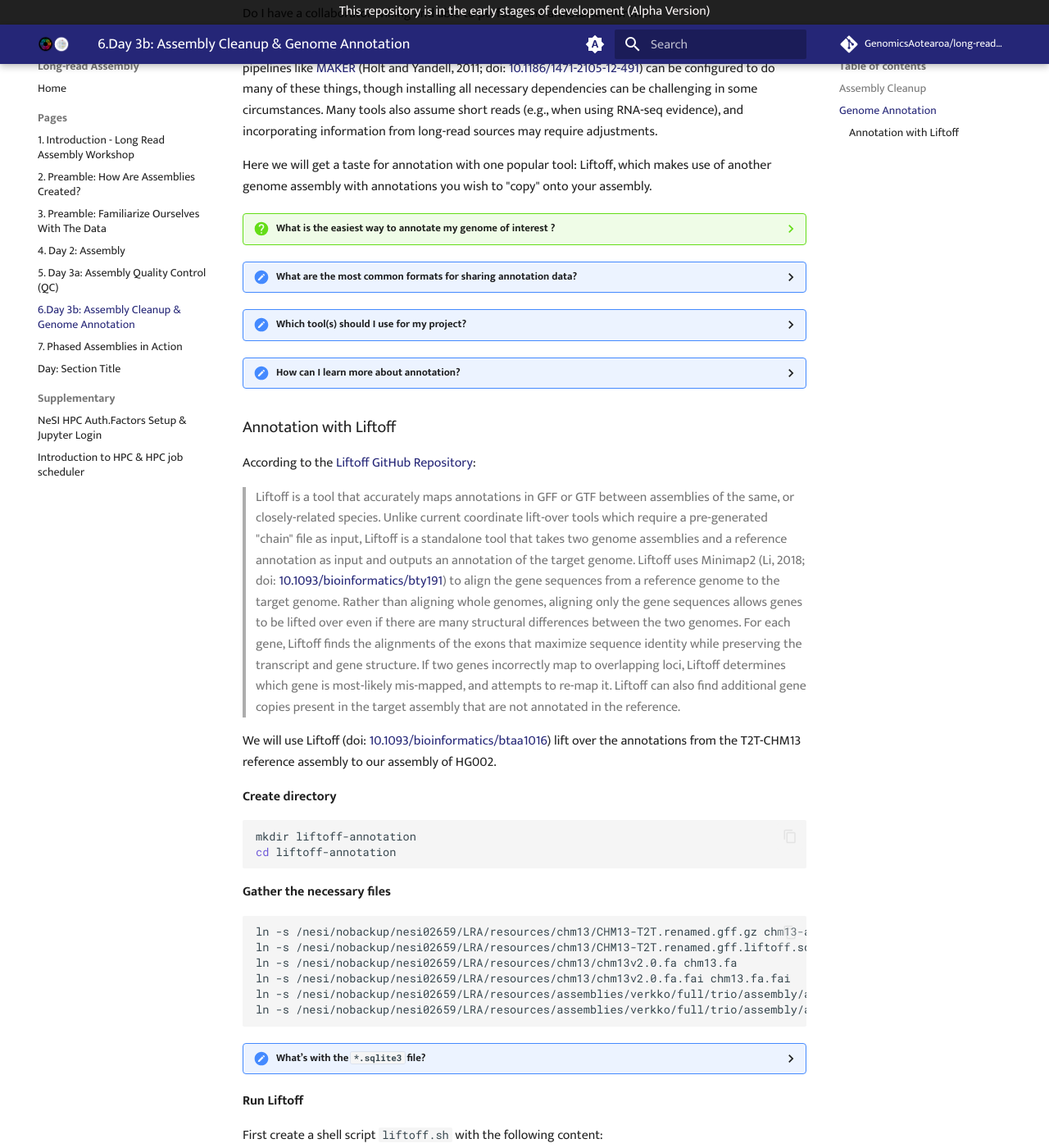
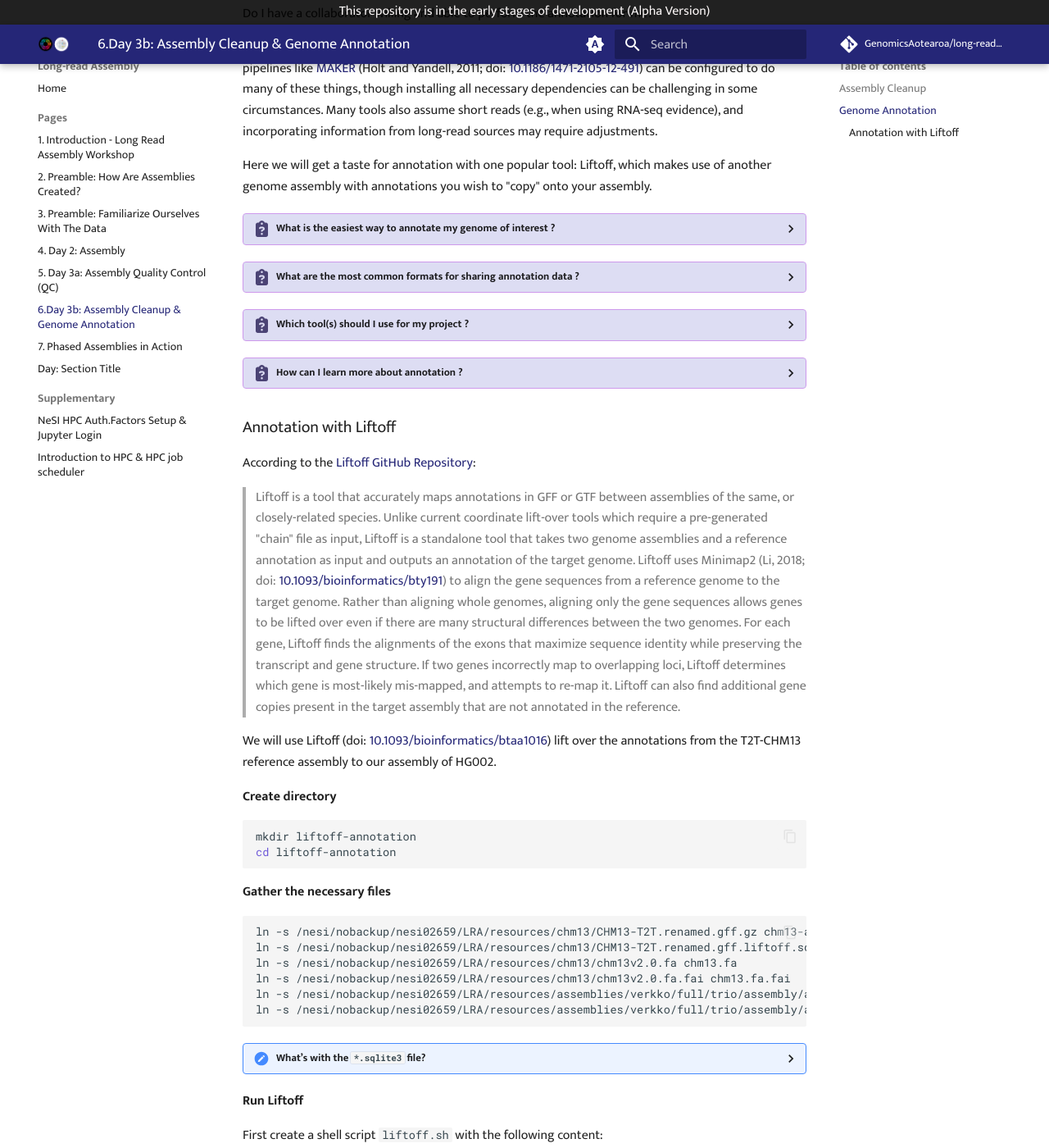
Before and after one commit to GenomicsAotearoa/long-read-assembly, an MkDocs documentation site: the page built from docs/pages/day3b_assembly_cleanup_annotation.md, in a window 1280 px wide and 1400 px high, scrolled down 2686 px. Shown: the whole window at 82% size. Built offline with MkDocs 1.6.1 and Material for MkDocs 9.7.7, drawn with Linux system fonts in a browser that asks for light colours; comment, search, counter and statistics services are not loaded.

Commit message:
update list admonition

```diff
--- a/docs/pages/day3b_assembly_cleanup_annotation.md
+++ b/docs/pages/day3b_assembly_cleanup_annotation.md
@@ -217,10 +217,8 @@ your assembly.
     Otherwise, finding a collaborator with expertise is a good option.
 
 
-<details>
-    <summary>
-        <strong>What are the most common formats for sharing annotation data?</strong>
-    </summary>
+??? clipboard-question "What are the most common formats for sharing annotation data ?"
+
     The most common formats are
     <a href="https://genome.ucsc.edu/FAQ/FAQformat.html#format1">BED (Browser Extensible Data)</a>,
     <a href="https://gmod.org/wiki/GFF3">GFF (Generic Feature Format; v3)</a>,
@@ -229,12 +227,10 @@ your assembly.
     <a href="http://genome.cse.ucsc.edu/goldenPath/help/wiggle.html">Wiggle</a>
     format and its variants are also common for displaying information in a genome
     browser.
-</details>
 
-<details>
-    <summary>
-        <strong>Which tool(s) should I use for my project?</strong>
-    </summary>
+
+??? clipboard-question "Which tool(s) should I use for my project ?"
+
     Annotation is a complex problem, and no single tool exists that can be
     universally recommended. A high-quality annotation plan often requires the
     use of may tools and/or complex pipelines, and the installation of many of
@@ -259,45 +255,36 @@ your assembly.
     when working with GFF3 files, and <a
     href="https://gfacs.readthedocs.io">gFACs</a> can help with filtering,
     analysis, and conversion tasks.
-</details>
 
-<details>
-    <summary>
-        <strong>How can I learn more about annotation?</strong>
-    </summary>
+
+??? clipboard-question "How can I learn more about annotation ?"
     Please consider the following sources:
-    <ul>
-        <li>
-            Review of eukaryotic genome annotation written for beginners
-            (Yandell and Ence, 2012; doi:
-            <a href="https://doi.org/10.1038/nrg3174">10.1038/nrg3174</a>)
-        </li>
-        <li>
-            Review of assembly and annotation written for conservation
-            geneticists and assuming limited understanding of bioinformatics and
-            high-throughput sequencing (Ekblom and Wolf, 2014; doi:
-            <a href="https://doi.org/10.1111/eva.12178">10.1111/eva.12178</a>)
-        </li>
-        <li>
-            Review of structural and functional annotation, providing
-            definitions and the limitations of annotation (Mudge and Harrow,
-            2016; doi: <a href="https://doi.org/10.1038/nrg.2016.119">10.1038/nrg.2016.119</a>)
-        </li>
-        <li>
-            Protocol (from <a href="https://www.protocols.io">protocols.io</a>)
-            for <em>de novo</em> annotation using the <a
-            href="https://yandell-lab.org/software/maker.html">MAKER</a>
-            pipeline. This is annotation "in the wild" describing actual steps
-            taken if not the justification for them, but it is based on this <a
-            href="https://weatherby.genetics.utah.edu/MAKER/wiki/index.php/MAKER_Tutorial_for_WGS_Assembly_and_Annotation_Winter_School_2018">2018
-            tutorial</a> by the developers of MAKER. <a
-            href="https://doi.org/10.17504/protocols.io.b3xvqpn6">The
-            protocol</a> was used to annotate a non-model fish genome (Pickett
-            and Talma <em>et al.</em>, 2022; doi: <a
-            href="https://doi.org/10.46471/gigabyte.44">10.46471/gigabyte.44</a>).
-        </li>
-    </ul>
-</details>
+
+    - Review of eukaryotic genome annotation written for beginners
+    (Yandell and Ence, 2012; doi:
+    <a href="https://doi.org/10.1038/nrg3174">10.1038/nrg3174</a>)
+
+    - Review of assembly and annotation written for conservation
+    geneticists and assuming limited understanding of bioinformatics and
+    high-throughput sequencing (Ekblom and Wolf, 2014; doi:
+    <a href="https://doi.org/10.1111/eva.12178">10.1111/eva.12178</a>)
+
+    - Review of structural and functional annotation, providing
+    definitions and the limitations of annotation (Mudge and Harrow,
+    2016; doi: <a href="https://doi.org/10.1038/nrg.2016.119">10.1038/nrg.2016.119</a>)
+
+    - Protocol (from <a href="https://www.protocols.io">protocols.io</a>)
+    for <em>de novo</em> annotation using the <a
+    href="https://yandell-lab.org/software/maker.html">MAKER</a>
+    pipeline. This is annotation "in the wild" describing actual steps
+    taken if not the justification for them, but it is based on this <a
+    href="https://weatherby.genetics.utah.edu/MAKER/wiki/index.php/MAKER_Tutorial_for_WGS_Assembly_and_Annotation_Winter_School_2018">2018
+    tutorial</a> by the developers of MAKER. <a
+    href="https://doi.org/10.17504/protocols.io.b3xvqpn6">The
+    protocol</a> was used to annotate a non-model fish genome (Pickett
+    and Talma <em>et al.</em>, 2022; doi: <a
+    href="https://doi.org/10.46471/gigabyte.44">10.46471/gigabyte.44</a>).
+
 
 ### Annotation with Liftoff
 
--- a/docs/stylesheets/extra.css
+++ b/docs/stylesheets/extra.css
@@ -783,15 +783,15 @@
   }
   .md-typeset .admonition.clipboard-question,
   .md-typeset details.clipboard-question {
-    border-color: rgb(243, 234, 103);
+    border-color: rgb(206, 153, 236);
   }
   .md-typeset .clipboard-question > .admonition-title,
   .md-typeset .clipboard-question > summary {
-    background-color: rgba(233, 208, 95, 0.459);
+    background-color: rgba(182, 182, 228, 0.459);
   }
   .md-typeset .clipboard-question > .admonition-title::before,
   .md-typeset .clipboard-question > summary::before {
-    background-color: rgb(168, 86, 9);
+    background-color: rgba(17, 6, 66, 0.712);
     -webkit-mask-image: var(--md-admonition-icon--clipboard-question);
             mask-image: var(--md-admonition-icon--clipboard-question);
   }
```
Also changed, not shown: other parts of docs/pages/day3b_assembly_cleanup_annotation.md (+1 -1 lines).
